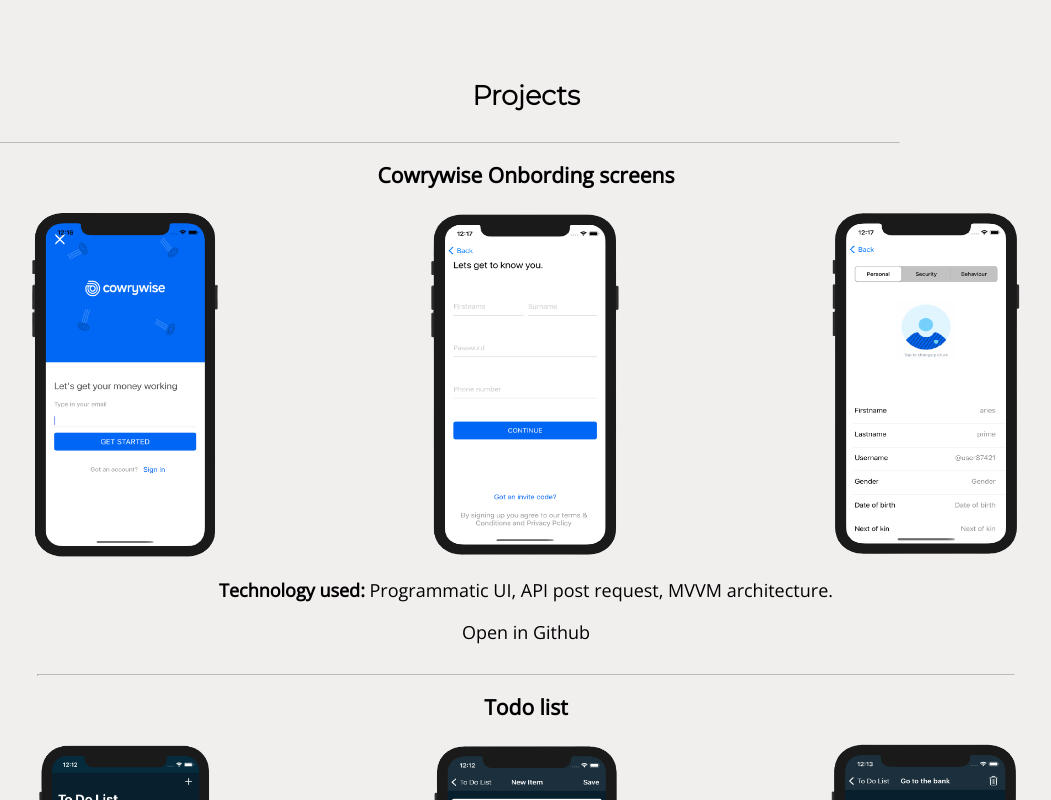
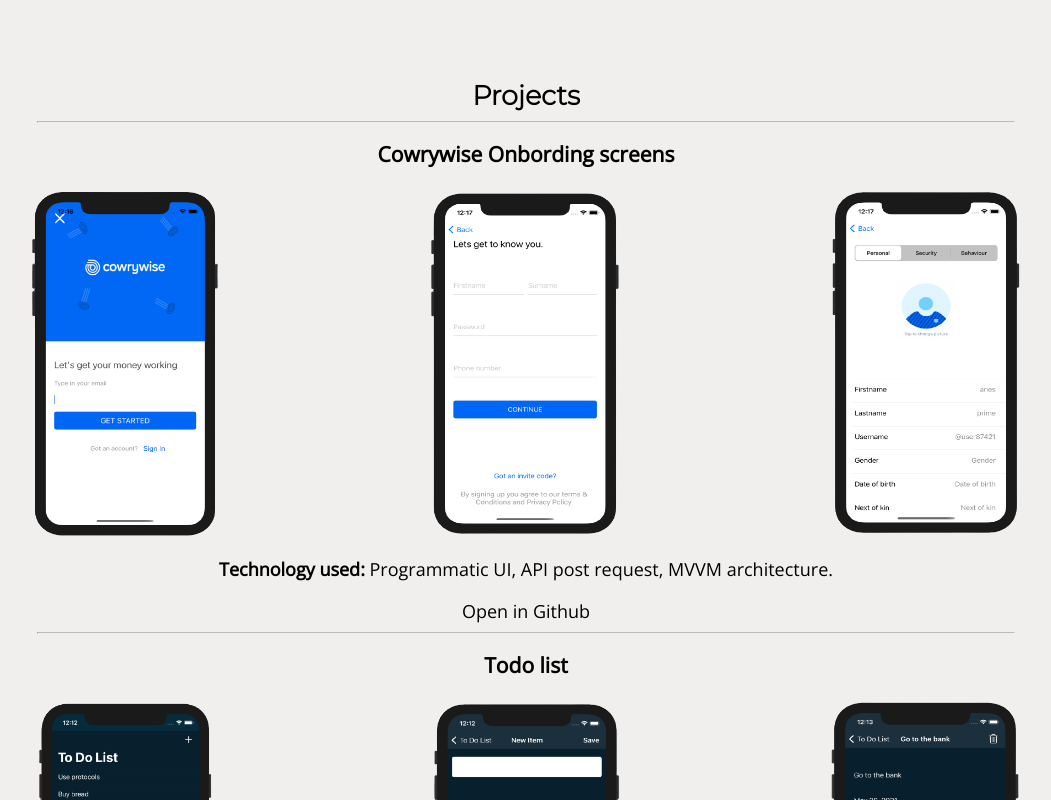
Before and after one commit to DURODOLA-ABDULKABIR/Portfolio, a React (Create React App) app: page / in a window 1280 px wide. Shown: the part 1880-2680 px from the top of the page, without its empty margins (114-1165 px from the left). Built offline with nearby package versions, Linux system fonts and the light colour scheme.

Commit message:
fixed a bug

```diff
--- a/public/styles.css
+++ b/public/styles.css
@@ -398,7 +398,6 @@
 hr.solidline {
   border-top: 1px solid #bbb;
    width: 77%;
-   margin: 30px;
    margin-bottom: -5px;
 }
 
```
